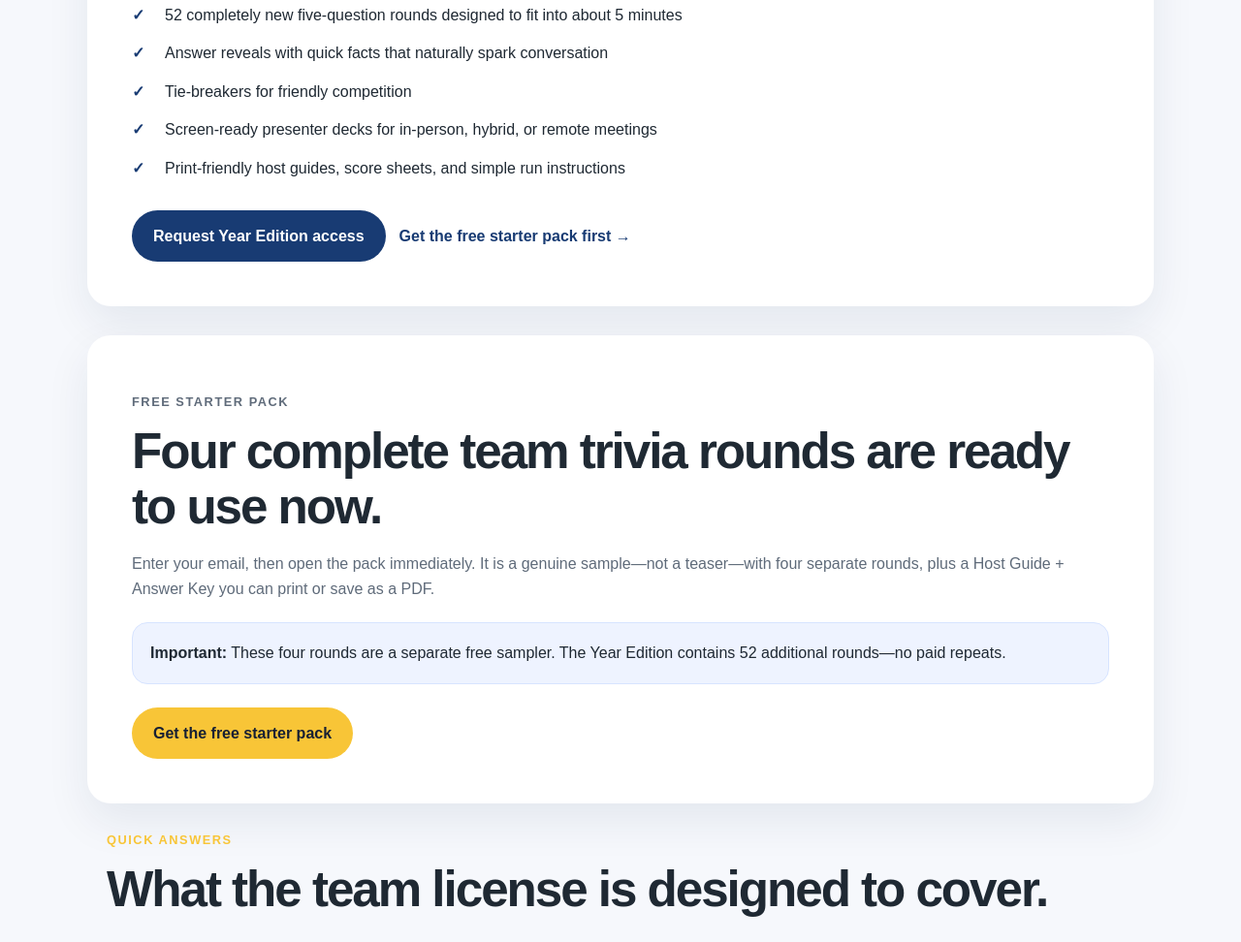
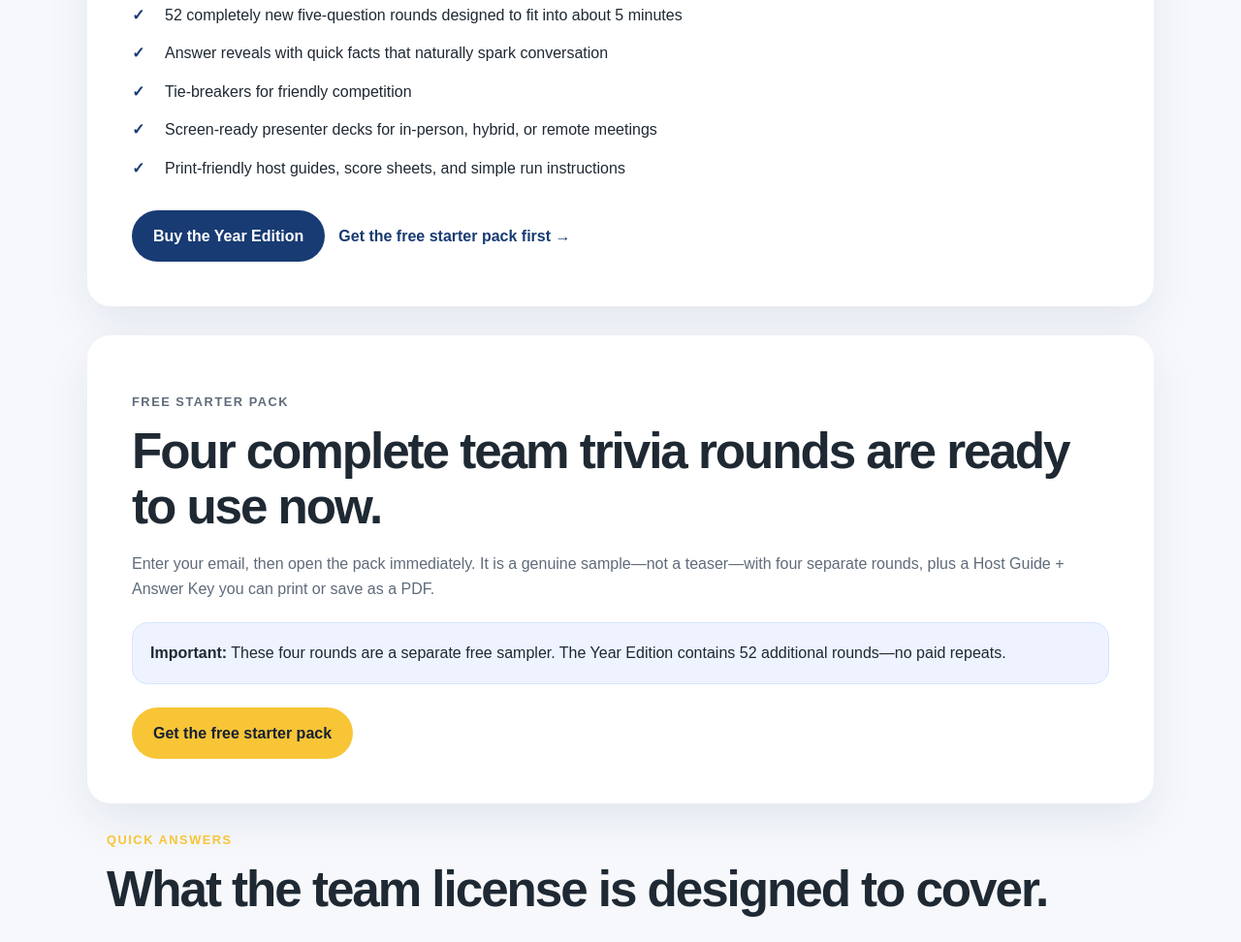
Before and after one commit to joshuamcguiretn/workday-trivia, a plain HTML site: page index.html in a window 1280 px wide. Shown: the part 1674-2646 px from the top of the page at 97% size. Drawn offline with Linux system fonts and the light colour scheme.

Commit message:
Add live Payhip checkout link to homepage

```diff
--- a/index.html
+++ b/index.html
@@ -72,7 +72,7 @@
         <li>Print-friendly host guides, score sheets, and simple run instructions</li>
       </ul>
       <div class="offer-actions">
-        <a href="early-access.html" class="button dark">Request Year Edition access</a>
+        <a href="https://payhip.com/b/7ZrlR" class="button dark">Buy the Year Edition</a>
         <a href="get-starter-pack.html" class="text-link">Get the free starter pack first →</a>
       </div>
     </section>
```
